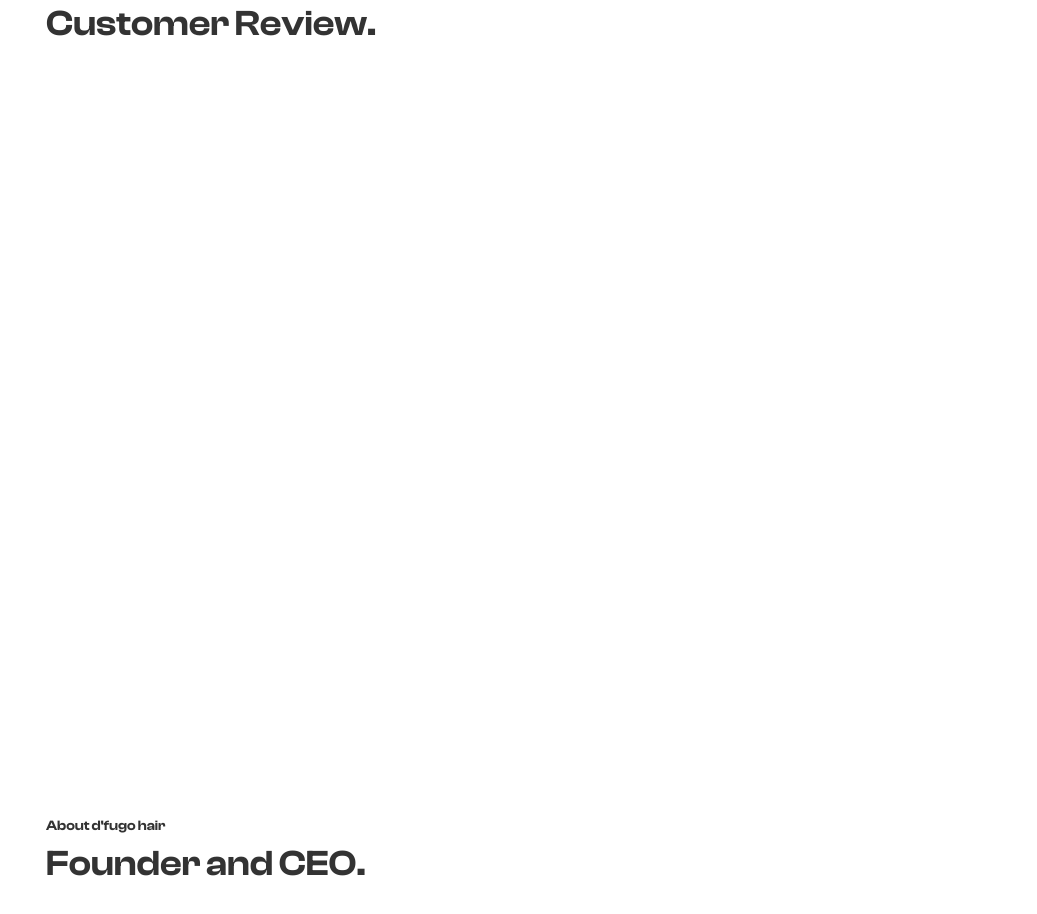
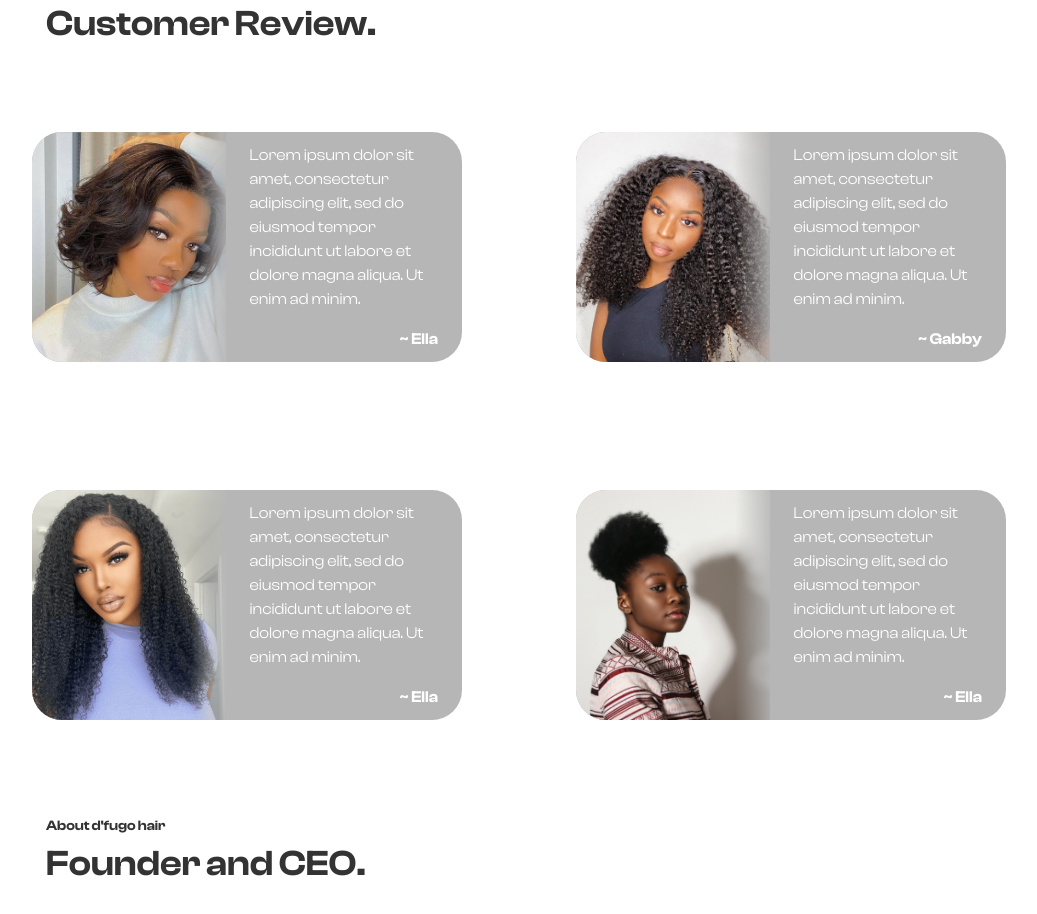
Before and after one commit to joe-ani/ocean-wave, a Next.js app: page / in a window 1280 px wide. Shown: the part 3460-4374 px from the top of the page, without its empty margins (114-1151 px from the left). Built offline with nearby package versions, Linux system fonts and the light colour scheme.

Commit message:
refactor: streamline animations in Review component and optimize rendering logic

```diff
--- a/src/app/Components/Review.tsx
+++ b/src/app/Components/Review.tsx
@@ -1,13 +1,12 @@
 "use client";
 import Image from "next/image";
 import reviewData from "../CustomerReviewData";
-import { motion, useViewportScroll, useTransform } from "framer-motion";
+import { motion } from "framer-motion";
 import { useEffect, useState } from "react";
 
 const Review = () => {
     const [isMounted, setIsMounted] = useState(false);
     const [windowWidth, setWindowWidth] = useState(0); // Initialize to 0
-    const { scrollY } = useViewportScroll();
 
     useEffect(() => {
         setIsMounted(true);
@@ -29,17 +28,22 @@ const Review = () => {
 
     return (
         <div className="review grid grid-cols-1 md:grid-cols-2 gap-8 md:gap-32 md:justify-items-end">
-            {reviewData.map((review, index) => {
-                const x = useTransform(scrollY, [0, 300], [windowWidth < 768 ? (index % 2 === 0 ? -100 : 100) : (index % 2 === 0 ? -30 : 30), 0]);
-                const y = useTransform(scrollY, [0, 300], [windowWidth >= 768 ? 50 : 0, 0]);
-                const opacity = useTransform(scrollY, [0, 300], [0, 1]);
-
-                return (
+            {reviewData.map((review, index) => (
                 <motion.div
                     key={index}
                     className={`flex items-center relative ${index % 2 === 0 ? 'pl-8 md:pr-0' : 'pr-8 md:pr-0'}`}
-                        style={{ x, y, opacity }}
-                        whileInView={{ opacity: 1, x: 0, y: 0 }}
+                    initial={{
+                        opacity: 0,
+                        x: windowWidth < 768
+                            ? (index % 2 === 0 ? -100 : 100)
+                            : (index % 2 === 0 ? -30 : 30),
+                        y: windowWidth >= 768 ? 50 : 0
+                    }}
+                    whileInView={{
+                        opacity: 1,
+                        x: 0,
+                        y: 0
+                    }}
                     transition={{
                         duration: 0.8,
                         type: "spring",
@@ -47,7 +51,7 @@ const Review = () => {
                         stiffness: 100,
                         delay: index * 0.2
                     }}
-                        viewport={{ once: false, amount: 0.5 }}
+                    viewport={{ once: true }}
                 >
                     {/* Masked Image and Text Container */}
                     <div className={`flex items-center relative bg-[#b6b6b6] md:rounded-[30px] overflow-hidden w-full md:w-[430px] h-[150px] md:h-[230px]
@@ -77,8 +81,7 @@ const Review = () => {
                         </div>
                     </div>
                 </motion.div>
-                );
-            })}
+            ))}
         </div>
     );
 };
```
Lines whose indentation alone changed are shown as unchanged.
